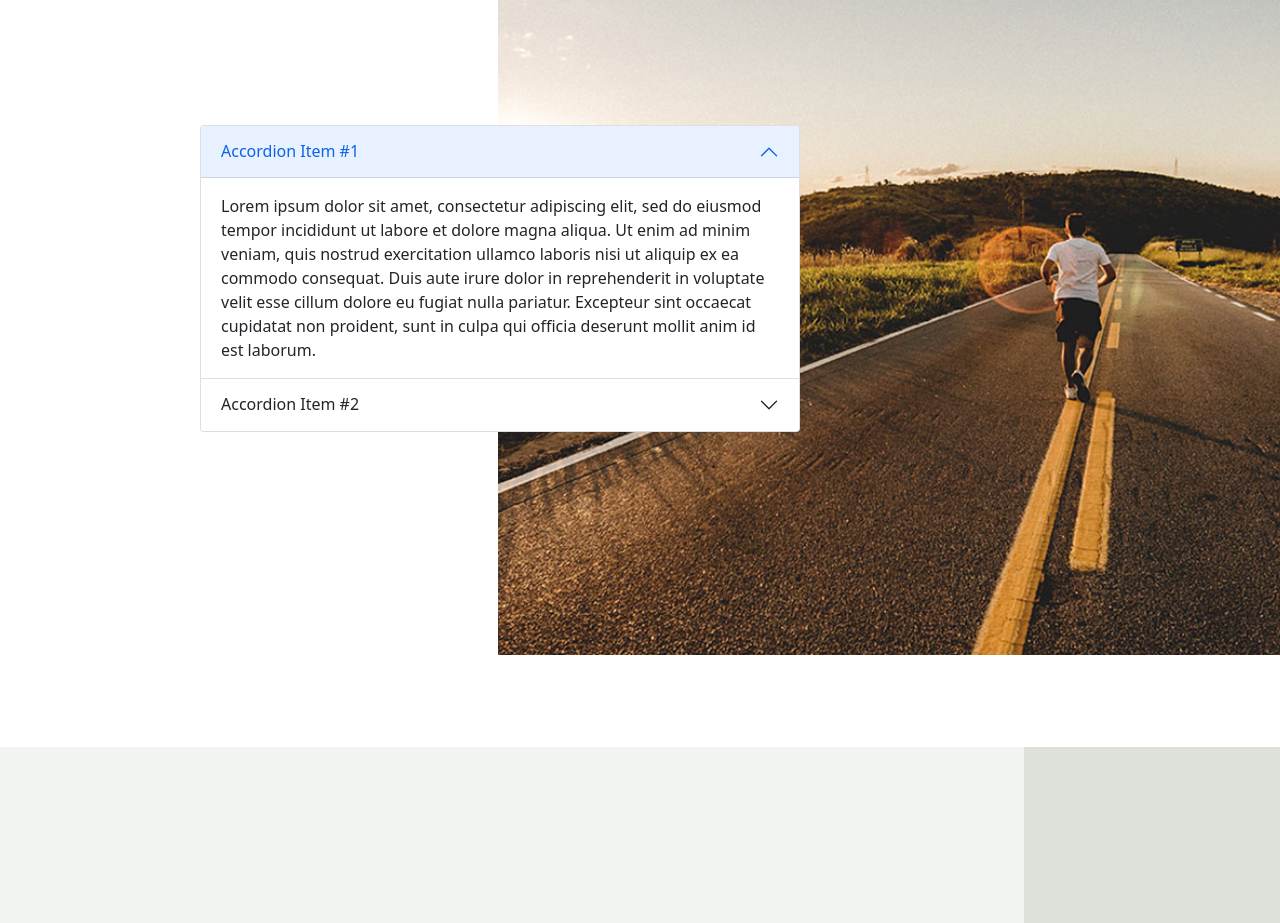
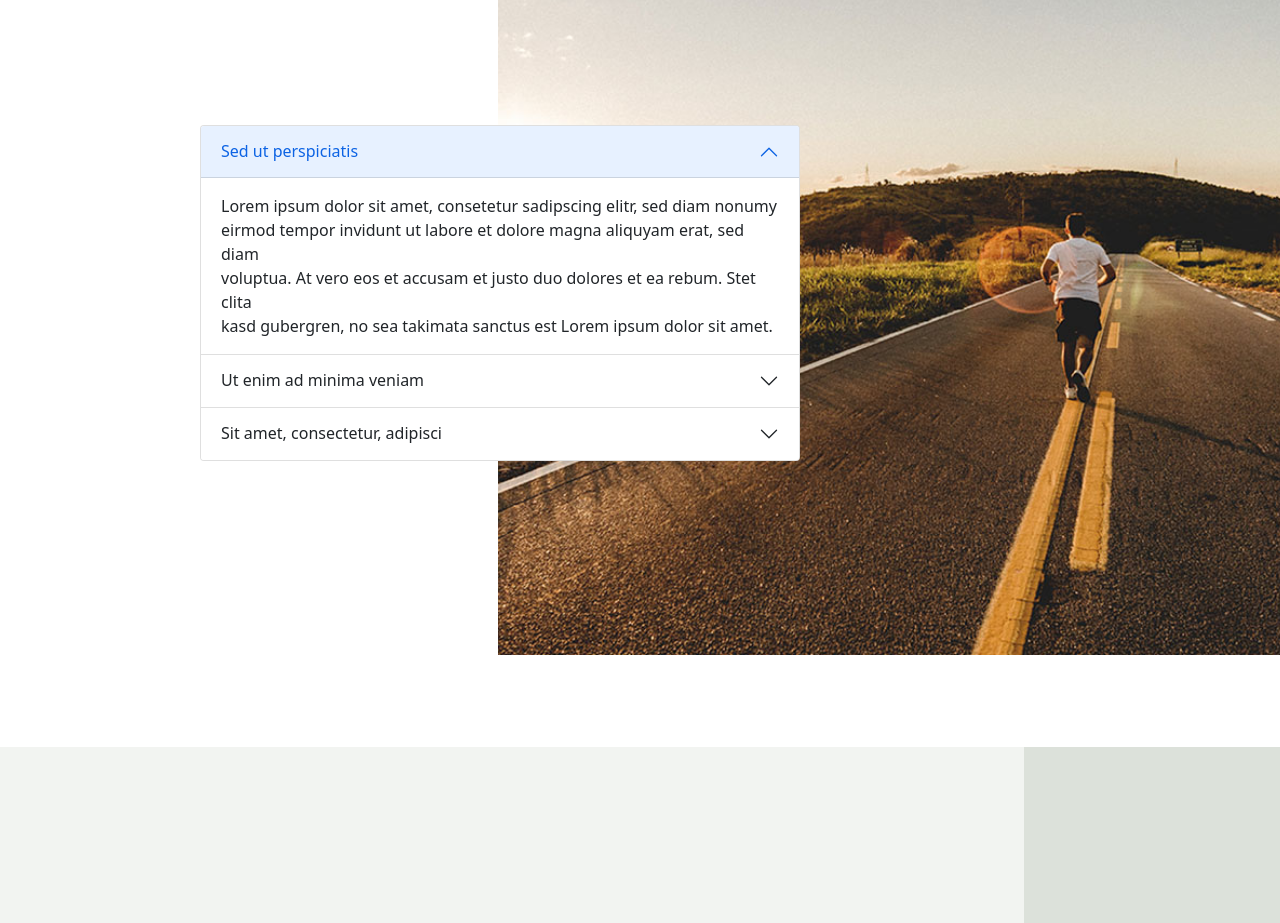
Before and after one commit to Erickmata1798/eam1798, a React (Create React App) app: page / in a window 1280 px wide. Shown: the part 2760-3683 px from the top of the page. Built offline with nearby package versions, Linux system fonts and the light colour scheme.

Commit message:
SERVICES FIXED

```diff
--- a/src/components/Services.js
+++ b/src/components/Services.js
@@ -9,7 +9,16 @@ const Services = () => {
             <div className="services__accordion">
                 <Accordion defaultActiveKey="0">
                     <Accordion.Item eventKey="0">
-                        <Accordion.Header>Accordion Item #1</Accordion.Header>
+                        <Accordion.Header>Sed ut perspiciatis</Accordion.Header>
+                        <Accordion.Body>
+                        Lorem ipsum dolor sit amet, consetetur sadipscing elitr, sed diam nonumy<br/>
+                        eirmod tempor invidunt ut labore et dolore magna aliquyam erat, sed diam<br/>
+                         voluptua. At vero eos et accusam et justo duo dolores et ea rebum. Stet clita<br/>
+                         kasd gubergren, no sea takimata sanctus est Lorem ipsum dolor sit amet.
+                        </Accordion.Body>
+                    </Accordion.Item>
+                    <Accordion.Item eventKey="1">
+                        <Accordion.Header>Ut enim ad minima veniam</Accordion.Header>
                         <Accordion.Body>
                             Lorem ipsum dolor sit amet, consectetur adipiscing elit, sed do eiusmod
                             tempor incididunt ut labore et dolore magna aliqua. Ut enim ad minim
@@ -20,8 +29,8 @@ const Services = () => {
                             est laborum.
                         </Accordion.Body>
                     </Accordion.Item>
-                    <Accordion.Item eventKey="1">
-                        <Accordion.Header>Accordion Item #2</Accordion.Header>
+                    <Accordion.Item eventKey="2">
+                        <Accordion.Header>Sit amet, consectetur, adipisci</Accordion.Header>
                         <Accordion.Body>
                             Lorem ipsum dolor sit amet, consectetur adipiscing elit, sed do eiusmod
                             tempor incididunt ut labore et dolore magna aliqua. Ut enim ad minim
```
